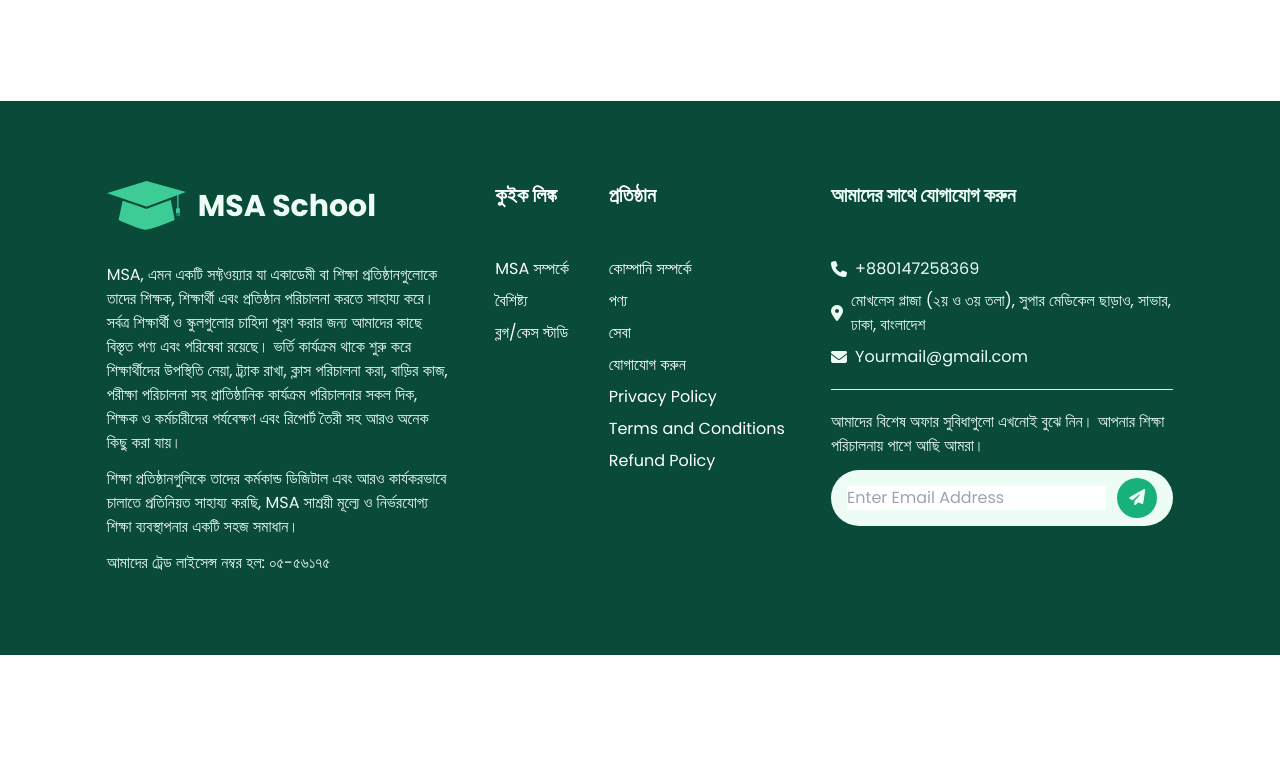
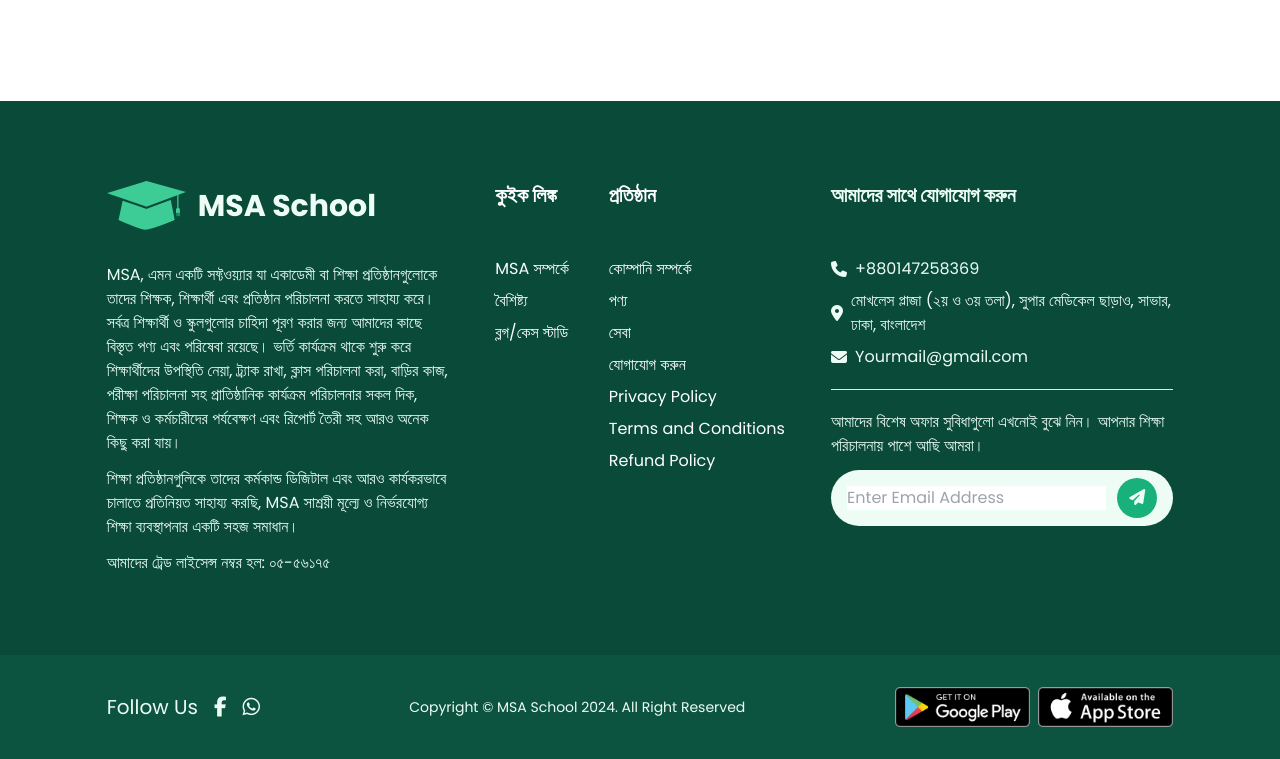
Before and after one commit to Jakaria030/msa-school, a website built with Vite: page index.html in a window 1280 px wide. Shown: the part 9390-10149 px from the top of the page. Before the commit the page ends 10045 px from the top, so only its background shows below. Built offline with nearby package versions, Linux system fonts and the light colour scheme; files whose address does not match are found by name.

Commit message:
footer bottom section completed

```diff
--- a/css/main.css
+++ b/css/main.css
@@ -11,6 +11,12 @@
     top: 125%;
     left: 50%;
     transform: translate(-50%, -50%);
+}
+
+@media (max-width: 640px) {
+    .small-screen-arrow::before {
+        top: 115%;
+    }
 }
 
 .collapse .collapse-title::after{
--- a/index.html
+++ b/index.html
@@ -662,7 +662,7 @@
             <!-- Portal button -->
             <div class="flex justify-center items-center mx-3">
                 <button
-                    class="text-sm active-arrow-sign relative font-bold px-2 sm:px-4 py-2 border border-green-5 text-green-2 bg-green-3">অভিভাবক
+                    class="text-sm active-arrow-sign small-screen-arrow relative font-bold px-2 sm:px-4 py-2 border border-green-5 text-green-2 bg-green-3">অভিভাবক
                     পোর্টাল</button>
                 <button class="text-sm px-2 sm:px-4 py-2 border border-green-5 text-green-3">শিক্ষক পোর্টাল</button>
                 <button class="text-sm px-2 sm:px-4 py-2 border border-green-5 text-green-3">এডমিন পোর্টাল</button>
@@ -1071,7 +1071,7 @@
     <!-- User experience section end -->
 
     <!-- Footer section start -->
-    <footer class="">
+    <footer>
         <!-- Footer top section -->
         <section class="bg-green-7 text-white py-10 sm:py-20">
             <div class="w-11/12 sm:w-10/12 mx-auto flex flex-col lg:flex-row gap-10 lg:gap-5">
@@ -1152,6 +1152,24 @@
         </section>
 
         <!-- Footer bottom section -->
+        <section class="bg-green-6 py-8">
+            <div class="w-11/12 sm:w-10/12 mx-auto">
+                <div class="flex flex-col lg:flex-row items-center justify-between gap-3">
+                    <div class="flex items-center gap-4 text-green-2 text-sm">
+                        <h4 class="text-center text-xl">Follow Us</h4>
+                        <a href="#"><i class="fa-brands fa-facebook-f text-xl"></i></a>
+                        <a href="#"><i class="fa-brands fa-whatsapp text-xl"></i></a>
+                    </div>
+                    <div>
+                        <p class="text-green-2 text-sm text-center">Copyright © MSA School 2024. All Right Reserved</p>
+                    </div>
+                    <div class="flex gap-2 text-green-2">
+                        <a href="#"><img class="h-10" src="./assets/google-play.png"></a>
+                        <a href="#"><img class="h-10" src="./assets/app-store.png"></a>
+                    </div>
+                </div>
+            </div>
+        </section>
     </footer>
     <!-- Footer section end -->
 
```
Also changed, not shown: assets/app-store.png (added), assets/google-play.png (added).
